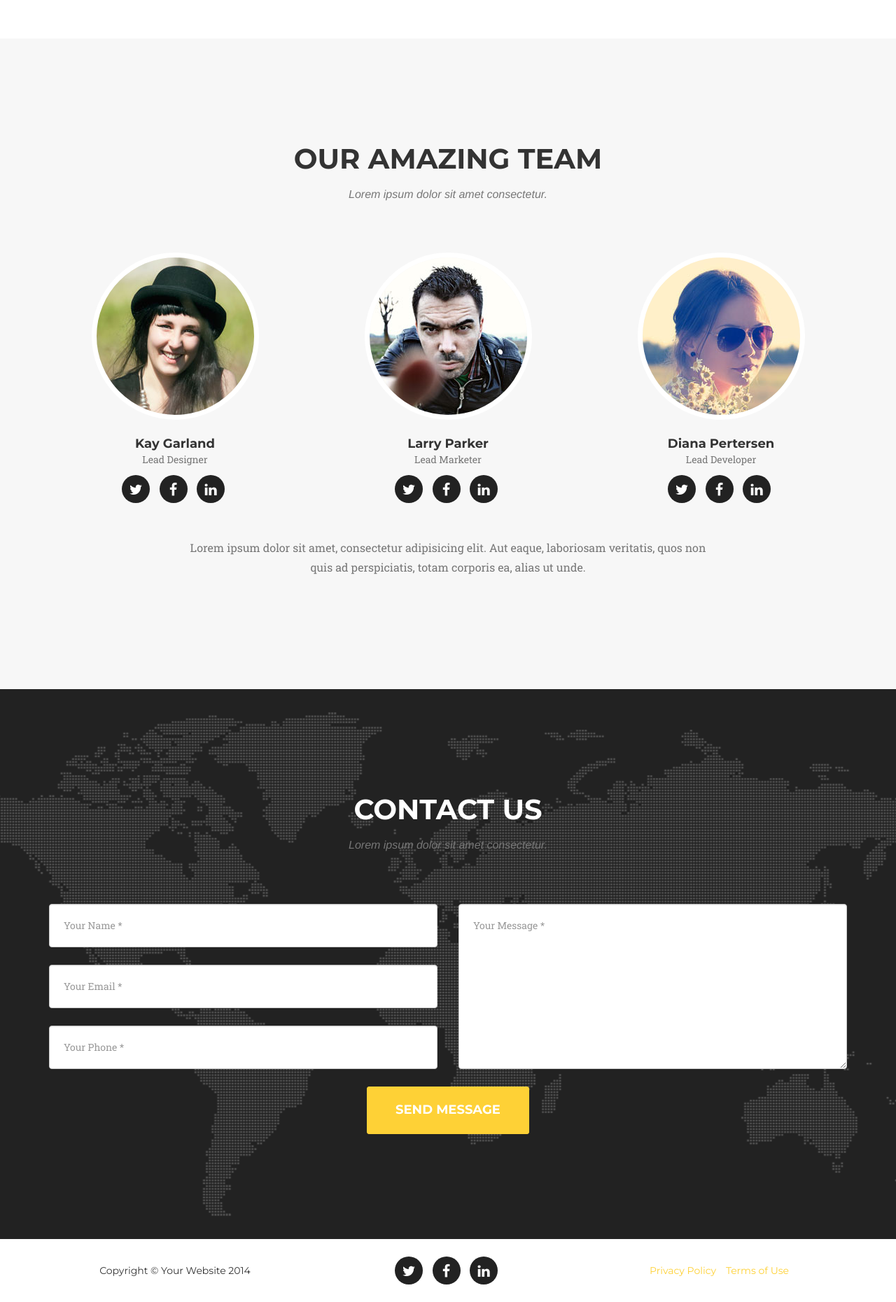
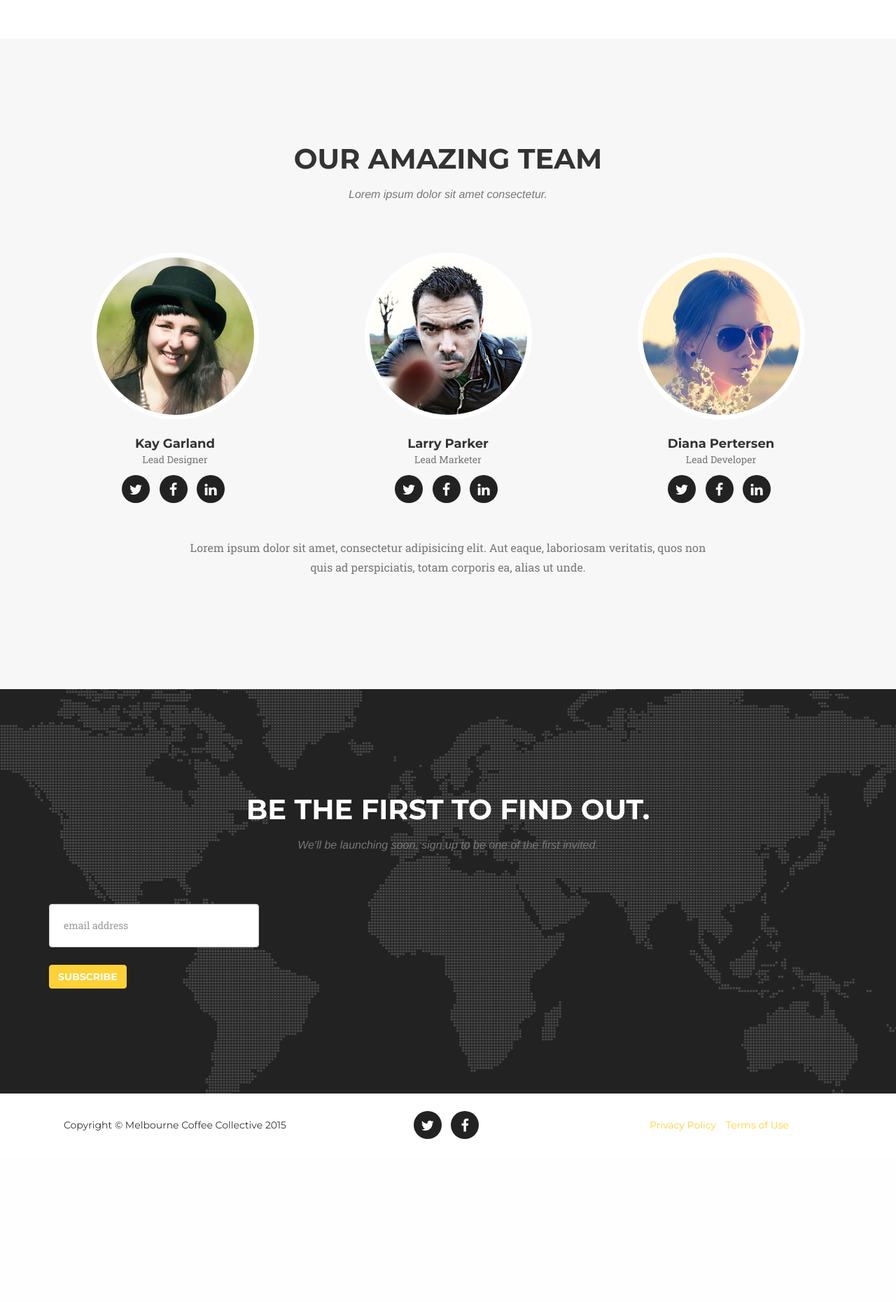
Before and after one commit to HuntsmanLabs/mcc, a Django app: page / in a window 1280 px wide. Shown: the part 1480-3341 px from the top of the page at 70% size. After the commit the page ends 3108 px from the top, so only its background shows below. Run offline with Django 3.2, Linux system fonts and the light colour scheme; some libraries are stand-ins or nearby versions; some web fonts are replaced.

Commit message:
Added Mailchimp email capture.

```diff
--- a/templates/base/index.html
+++ b/templates/base/index.html
@@ -57,13 +57,13 @@
                         <a href="#page-top"></a>
                     </li>
                     <li>
-                        <a class="page-scroll" href="#services">Services</a>
+                        <a class="page-scroll" href="#services">What is it?</a>
                     </li>
                     <li>
-                        <a class="page-scroll" href="#team">Team</a>
+                        <a class="page-scroll" href="#team">Our Team</a>
                     </li>
                     <li>
-                        <a class="page-scroll" href="#contact">Contact</a>
+                        <a class="page-scroll" href="#contact">Join the Early List</a>
                     </li>
                 </ul>
             </div>
@@ -78,7 +78,7 @@
             <div class="intro-text">
                 <div class="intro-lead-in">Hello! We are...</div>
                 <div class="intro-heading">Melbourne Coffee Collective</div>
-                <a href="#services" class="page-scroll btn btn-xl">Tell Me More</a>
+                <a href="#services" class="page-scroll btn btn-xl">What is it?</a>
             </div>
         </div>
     </header>
@@ -88,8 +88,8 @@
         <div class="container">
             <div class="row">
                 <div class="col-lg-12 text-center">
-                    <h2 class="section-heading">Services</h2>
-                    <h3 class="section-subheading text-muted">Lorem ipsum dolor sit amet consectetur.</h3>
+                    <h2 class="section-heading">What is it?</h2>
+                    <h3 class="section-subheading text-muted">Melboure Coffee Collective curates the best coffee houses in Melbourne.</h3>
                 </div>
             </div>
             <div class="row text-center">
@@ -98,7 +98,7 @@
                         <i class="fa fa-circle fa-stack-2x text-primary"></i>
                         <i class="fa fa-shopping-cart fa-stack-1x fa-inverse"></i>
                     </span>
-                    <h4 class="service-heading">E-Commerce</h4>
+                    <h4 class="service-heading">Discover Hidden Gems</h4>
                     <p class="text-muted">Lorem ipsum dolor sit amet, consectetur adipisicing elit. Minima maxime quam architecto quo inventore harum ex magni, dicta impedit.</p>
                 </div>
                 <div class="col-md-4">
@@ -106,7 +106,7 @@
                         <i class="fa fa-circle fa-stack-2x text-primary"></i>
                         <i class="fa fa-laptop fa-stack-1x fa-inverse"></i>
                     </span>
-                    <h4 class="service-heading">Responsive Design</h4>
+                    <h4 class="service-heading">Review Your Favorites</h4>
                     <p class="text-muted">Lorem ipsum dolor sit amet, consectetur adipisicing elit. Minima maxime quam architecto quo inventore harum ex magni, dicta impedit.</p>
                 </div>
                 <div class="col-md-4">
@@ -114,7 +114,7 @@
                         <i class="fa fa-circle fa-stack-2x text-primary"></i>
                         <i class="fa fa-lock fa-stack-1x fa-inverse"></i>
                     </span>
-                    <h4 class="service-heading">Web Security</h4>
+                    <h4 class="service-heading">Promote Your Business</h4>
                     <p class="text-muted">Lorem ipsum dolor sit amet, consectetur adipisicing elit. Minima maxime quam architecto quo inventore harum ex magni, dicta impedit.</p>
                 </div>
             </div>
@@ -288,41 +288,21 @@
         <div class="container">
             <div class="row">
                 <div class="col-lg-12 text-center">
-                    <h2 class="section-heading">Contact Us</h2>
-                    <h3 class="section-subheading text-muted">Lorem ipsum dolor sit amet consectetur.</h3>
+                    <h2 class="section-heading">Be the first to find out.</h2>
+                    <h3 class="section-subheading text-muted">We'll be launching soon, sign up to be one of the first invited.</h3>
                 </div>
             </div>
             <div class="row">
                 <div class="col-lg-12">
-                    <form name="sentMessage" id="contactForm" novalidate>
-                        <div class="row">
-                            <div class="col-md-6">
+                        <div id="mc_embed_signup">
+                            <form action="//huntsmanlabs.us8.list-manage.com/subscribe/post?u=a62aa45f0dc51278de6a79a88&amp;id=08a83ef408" method="post" id="mc-embedded-subscribe-form" name="mc-embedded-subscribe-form" class="validate" target="_blank" novalidate>
                                 <div class="form-group">
-                                    <input type="text" class="form-control" placeholder="Your Name *" id="name" required data-validation-required-message="Please enter your name.">
-                                    <p class="help-block text-danger"></p>
-                                </div>
-                                <div class="form-group">
-                                    <input type="email" class="form-control" placeholder="Your Email *" id="email" required data-validation-required-message="Please enter your email address.">
-                                    <p class="help-block text-danger"></p>
-                                </div>
-                                <div class="form-group">
-                                    <input type="tel" class="form-control" placeholder="Your Phone *" id="phone" required data-validation-required-message="Please enter your phone number.">
-                                    <p class="help-block text-danger"></p>
-                                </div>
+                                <input type="email" value="" name="EMAIL" class="email form-control" id="mce-EMAIL" placeholder="email address" required style="width: 300px;">
                             </div>
-                            <div class="col-md-6">
-                                <div class="form-group">
-                                    <textarea class="form-control" placeholder="Your Message *" id="message" required data-validation-required-message="Please enter a message."></textarea>
-                                    <p class="help-block text-danger"></p>
-                                </div>
-                            </div>
-                            <div class="clearfix"></div>
-                            <div class="col-lg-12 text-center">
-                                <div id="success"></div>
-                                <button type="submit" class="btn btn-xl">Send Message</button>
-                            </div>
-                        </div>
+                        <input type="submit" value="Subscribe" name="subscribe" id="mc-embedded-subscribe" class="btn btn-primary">
                     </form>
+                </div>
+                    </div>
                 </div>
             </div>
         </div>
@@ -332,15 +312,13 @@
         <div class="container">
             <div class="row">
                 <div class="col-md-4">
-                    <span class="copyright">Copyright &copy; Your Website 2014</span>
+                    <span class="copyright">Copyright &copy; Melbourne Coffee Collective 2015</span>
                 </div>
                 <div class="col-md-4">
                     <ul class="list-inline social-buttons">
-                        <li><a href="#"><i class="fa fa-twitter"></i></a>
+                        <li><a href="https://twitter.com/cupofjoemelb"><i class="fa fa-twitter"></i></a>
                         </li>
-                        <li><a href="#"><i class="fa fa-facebook"></i></a>
-                        </li>
-                        <li><a href="#"><i class="fa fa-linkedin"></i></a>
+                        <li><a href="https://www.facebook.com/pages/Melbourne-Coffee-Collective/1625472981004061"><i class="fa fa-facebook"></i></a>
                         </li>
                     </ul>
                 </div>
@@ -539,7 +517,6 @@
 
     <!-- Contact Form JavaScript -->
     <script src="{% static "js/jqBootstrapValidation.js" %}"></script>
-    <script src="{% static "js/contact_me.js" %}"></script>
 
     <!-- Custom Theme JavaScript -->
     <script src="{% static "js/agency.js" %}"></script>
```
